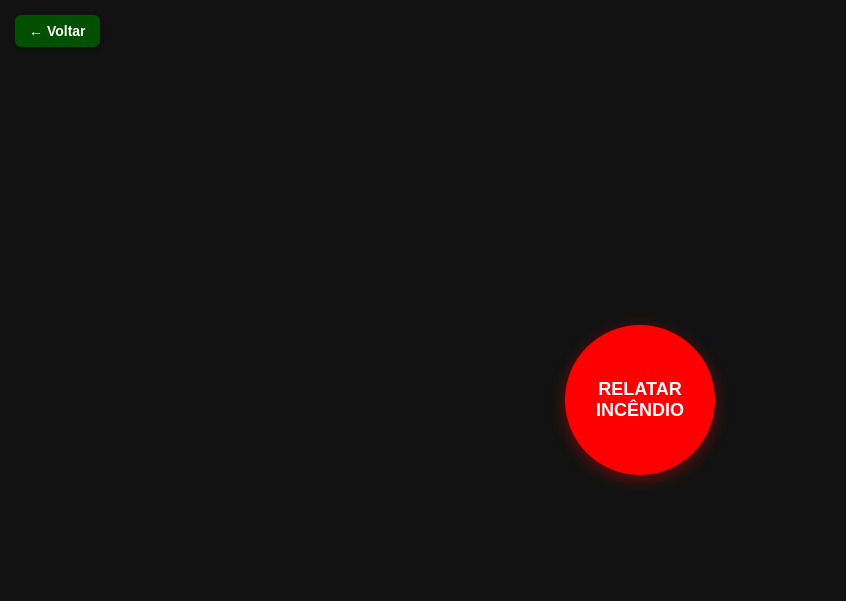
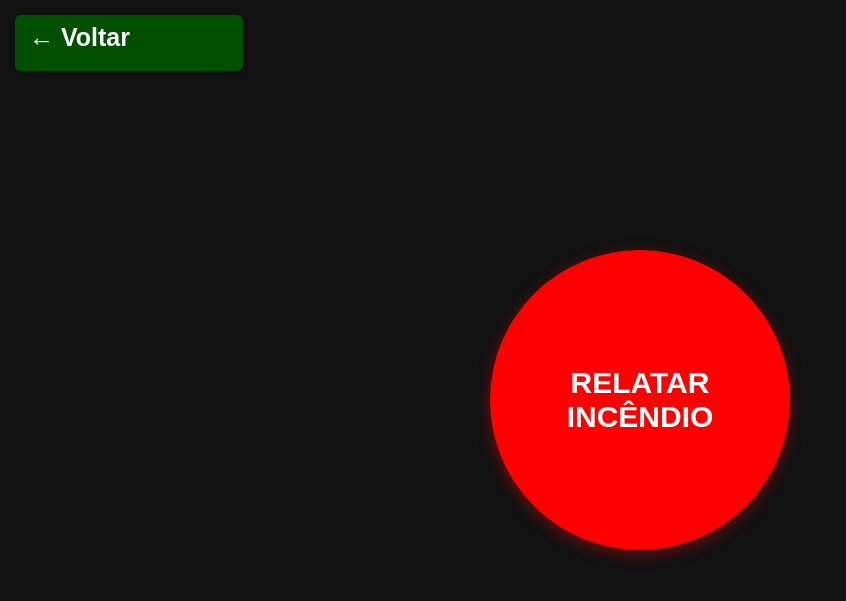
Before and after one commit to JMT28/FIREGUARD, a Flask app: page /incendio in a window 1280 px wide. Shown: the top 601 px of the page, without its empty margins (0-846 px from the left). Run offline with Flask 3, Linux system fonts and the light colour scheme.

Commit message:
Atualização 10

```diff
--- a/templates/incendio.html
+++ b/templates/incendio.html
@@ -24,9 +24,11 @@
       padding: 8px 14px;
       border-radius: 6px;
       font-weight: bold;
-      font-size: 14px;
+      font-size: 25px;
       box-shadow: 0 2px 5px rgba(0,0,0,0.2);
       transition: background-color 0.2s;
+      width: 200px;
+      height: 40px;
     }
 
     .btn-voltar:hover {
@@ -34,13 +36,13 @@
       color: #000000;
     }
     .relatar {
-      width: 150px;
-      height: 150px;
+      width: 300px;
+      height: 300px;
       border-radius: 50%;
       background-color: #ff0000;
       color: #ffffff;
       border: none;
-      font-size: 18px;
+      font-size: 30px;
       font-weight: bold;
       text-transform: uppercase;
       cursor: pointer;
```
Also changed, not shown: templates/index.html (+5 -2 lines), templates/static/logo.jpeg (added).
